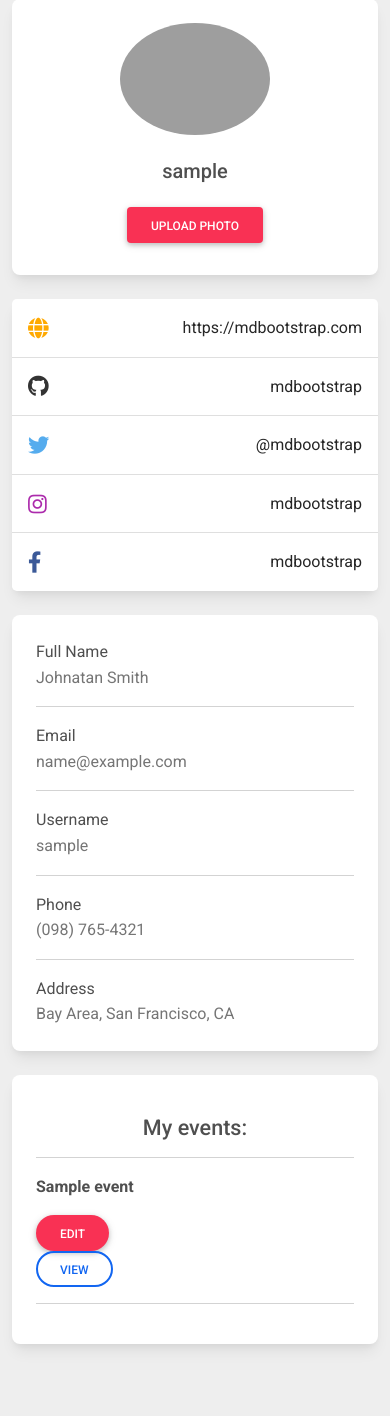
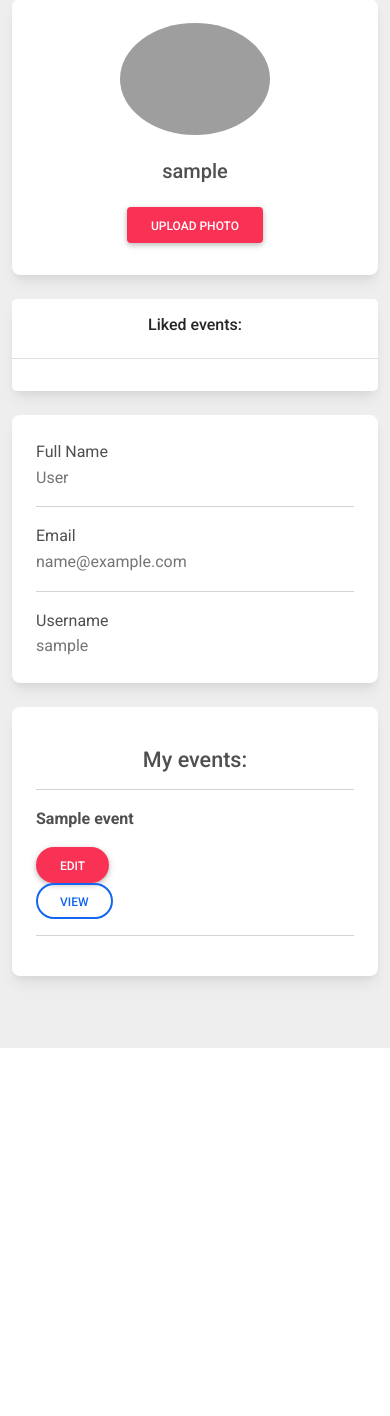
Before and after one commit to BartekAndree/events-website-PythonFlask, a Flask app: page /profile/sample in a window 390 px wide. Shown: the part 196-1612 px from the top of the page. After the commit the page ends 1244 px from the top, so only its background shows below. Run offline with Flask 2, Linux system fonts and the light colour scheme; a user stored in the database is signed in; tables that the repository leaves empty hold one stand-in row (values such as "Sample post"); grey boxes are pictures that could not be loaded.

Commit message:
Add files via upload

```diff
--- a/program/models.py
+++ b/program/models.py
@@ -13,6 +13,9 @@ class User(db.Model, UserMixin):
     username = db.Column(db.String(length=30), nullable=False, unique=True)
     email_address = db.Column(db.String(length=50), nullable=False, unique=True)
     password_hash = db.Column(db.String(length=60), nullable=False)
+    isAdmin = db.Column(db.Boolean, default=False)
+    profilePicture = db.Column(db.String(35), nullable=False, default='default.jpg')
+    fullName = db.Column(db.String(length=50), nullable=True)
 
     my_events = db.relationship('Event', backref='owner_of_event', lazy=True)
     my_comments = db.relationship('Comment', backref='author_of_comment', lazy=True)
--- a/program/routes.py
+++ b/program/routes.py
@@ -1,14 +1,23 @@
-from program import app
+from program import app, db, admin, MyModelView
 from flask import render_template, redirect, url_for, flash
 from program.models import User, Event, Comment
 from program.forms import RegisterForm, LoginForm, AddEventForm, AddCommentForm
-from program import db
 from flask_login import login_user, logout_user, login_required, current_user
+
+
+admin.add_view(MyModelView(User, db.session))
+admin.add_view(MyModelView(Event, db.session))
+admin.add_view(MyModelView(Comment, db.session))
+
 
 @app.route('/')
 def index():
     return render_template('home_page.html')
 
+@app.route('/admin')
+@login_required
+def admin_page():
+    pass
 
 @app.route('/home')
 def home_page():
--- /dev/null
+++ b/program/templates/adminwannabe/index.html
@@ -0,0 +1 @@
+IN PROGRESS
--- /dev/null
+++ b/program/templates/adminwannabe/master.html
@@ -0,0 +1 @@
+IN PROGRESS
--- a/program/templates/base.html
+++ b/program/templates/base.html
@@ -41,7 +41,7 @@
           <!-- Left links -->
           <ul class="navbar-nav me-auto mb-2 ms-2 ps-1 ms-lg-0 ps-lg-0 mb-lg-0">
             <li class="nav-item">
-              <a class="nav-link" href="{{ url_for('home_page') }}" aria-controls="#picker-editor"
+              <a class="nav-link" href="{{ url_for('index') }}" aria-controls="#picker-editor"
                 draggable="false">Home</a>
             </li>
             <li class="nav-item">
@@ -55,6 +55,13 @@
                 <i class="fas fa-plus ms-2"></i>
               </a>
             </li>
+            {% if current_user.is_authenticated and current_user.isAdmin == True %}
+            <li class="nav-item">
+              <a class="nav-link text-danger" href="{{ url_for('admin_page') }}" aria-controls="#picker-editor" draggable="false">
+                Admin panel
+              </a>
+            </li>
+            {% endif %}
           </ul>
           <!-- Left links -->
         </div>
--- a/program/templates/profile_page.html
+++ b/program/templates/profile_page.html
@@ -8,7 +8,7 @@
         <div class="col">
           <nav aria-label="breadcrumb" class="bg-light rounded-3 p-3 mb-4">
             <ol class="breadcrumb mb-0">
-              <li class="breadcrumb-item"><a href="{{ url_for('home_page') }}">Home</a></li>
+              <li class="breadcrumb-item"><a href="{{ url_for('index') }}">Home</a></li>
               <li class="breadcrumb-item" aria-current="page">User Profile</li>
               <li class="breadcrumb-item active" aria-current="page">{{ this_user.username }}</li>
             </ol>
@@ -34,24 +34,10 @@
             <div class="card-body p-0">
               <ul class="list-group list-group-flush rounded-3">
                 <li class="list-group-item d-flex justify-content-between align-items-center p-3">
-                  <i class="fas fa-globe fa-lg text-warning"></i>
-                  <p class="mb-0">https://mdbootstrap.com</p>
+                  <p><h6 class="text-center">Liked events:</h6></p>
                 </li>
                 <li class="list-group-item d-flex justify-content-between align-items-center p-3">
-                  <i class="fab fa-github fa-lg" style="color: #333333;"></i>
-                  <p class="mb-0">mdbootstrap</p>
-                </li>
-                <li class="list-group-item d-flex justify-content-between align-items-center p-3">
-                  <i class="fab fa-twitter fa-lg" style="color: #55acee;"></i>
-                  <p class="mb-0">@mdbootstrap</p>
-                </li>
-                <li class="list-group-item d-flex justify-content-between align-items-center p-3">
-                  <i class="fab fa-instagram fa-lg" style="color: #ac2bac;"></i>
-                  <p class="mb-0">mdbootstrap</p>
-                </li>
-                <li class="list-group-item d-flex justify-content-between align-items-center p-3">
-                  <i class="fab fa-facebook-f fa-lg" style="color: #3b5998;"></i>
-                  <p class="mb-0">mdbootstrap</p>
+                  <!-- In progress -->
                 </li>
               </ul>
             </div>
@@ -65,7 +51,14 @@
                   <p class="mb-0">Full Name</p>
                 </div>
                 <div class="col-sm-9">
-                  <p class="text-muted mb-0">Johnatan Smith</p>
+                  <p class="text-muted mb-0">
+                    {% if this_user.fullName == none %}
+                    Not set
+                    <i href="" class="fas fa-edit"></i>
+                    {% else %}
+                    {{ this_user.fullName }}
+                    {% endif %}
+                  </p>
                 </div>
               </div>
               <hr>
@@ -84,24 +77,6 @@
                 </div>
                 <div class="col-sm-9">
                   <p class="text-muted mb-0">{{ this_user.username }}</p>
-                </div>
-              </div>
-              <hr>
-              <div class="row">
-                <div class="col-sm-3">
-                  <p class="mb-0">Phone</p>
-                </div>
-                <div class="col-sm-9">
-                  <p class="text-muted mb-0">(098) 765-4321</p>
-                </div>
-              </div>
-              <hr>
-              <div class="row">
-                <div class="col-sm-3">
-                  <p class="mb-0">Address</p>
-                </div>
-                <div class="col-sm-9">
-                  <p class="text-muted mb-0">Bay Area, San Francisco, CA</p>
                 </div>
               </div>
             </div>
--- a/requirements.txt
+++ b/requirements.txt
@@ -5,6 +5,7 @@ colorama==0.4.4
 dnspython==2.2.1
 email-validator==1.2.0
 Flask==2.1.1
+Flask-Admin==1.6.0
 Flask-Bcrypt==1.0.1
 Flask-Login==0.6.0
 Flask-SQLAlchemy==2.5.1
--- a/run.py
+++ b/run.py
@@ -3,3 +3,5 @@ from program import app
 #Checks if the run.py file has executed directly and not imported
 if __name__ == '__main__':
     app.run(debug=False)
+
+#Must be 'debug=False' on production
```
Also changed, not shown: program/__init__.py (+31 -2 lines), README.md, program/database.db.
